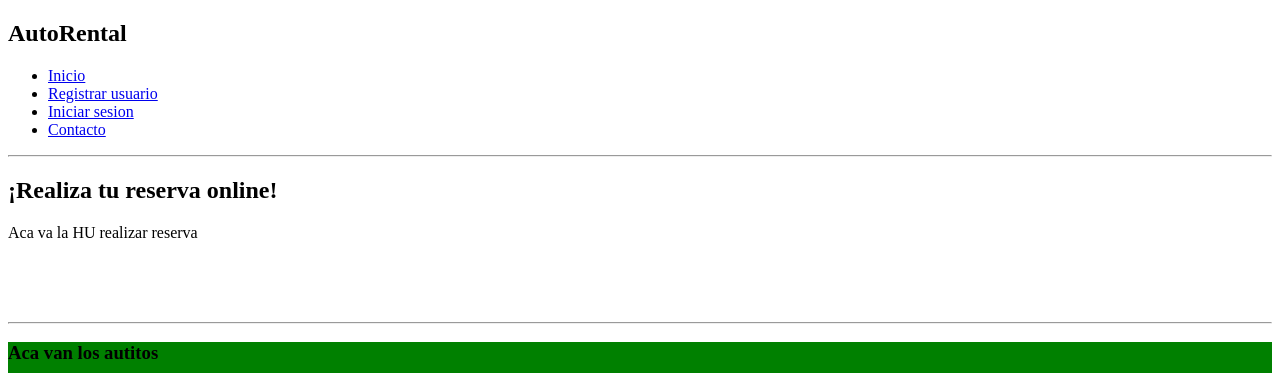
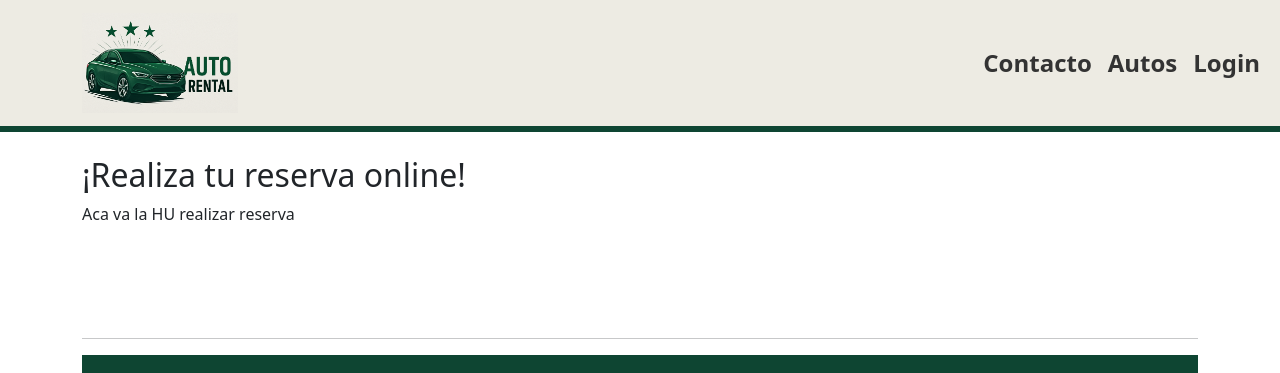
Before and after one commit to DiegoGarciaHerd/TP-Ing2, a Django app: page / in a window 1280 px wide. Shown: the top 373 px of the page. Run offline with Django 5.2, Linux system fonts and the light colour scheme.

Commit message:
Agrego el nuevo navbar usando bootstrap con el logo y la paleta de colores

```diff
--- a/home/static/home/styles.css
+++ b/home/static/home/styles.css
@@ -1,9 +1,36 @@
- .auto-imagen img {
-    width: 300px;
-    margin-right: 10px;
-    max-height: 160px;
+  .navbar-custom {
+    background-color: #edebe3;
+     border-bottom: 6px solid #0e4532;
+  }
+
+  .navbar-custom .nav-link,
+  .navbar-custom .navbar-brand {
+    color: #333;
+    font-weight: 600;
+  }
+
+  .navbar-custom .nav-link:hover {
+    color: #b1938c; /* Color al pasar el mouse */
+  }
+
+.auto-imagen {
+  max-width: 200px;
+  height: auto;
+  margin: 10px;
+  border-radius: 8px;
+  box-shadow: 0 2px 6px rgba(0, 0, 0, 0.1);
+}
+
+.lista.autos {
+  text-align: center;
+  padding: 20px;
+}
+
+.lista.autos h3 {
+  font-weight: 700;
+  margin-bottom: 20px;
 }
 
 .fondo {
-    background-color: green;
+    background-color:#0e4532;
 }
--- a/home/templates/home.html
+++ /dev/null
@@ -1,51 +0,0 @@
-<!DOCTYPE html>
-<html lang="es">
-<head>
-    <meta charset="UTF-8">
-    <title></title>
-    <style>
-        .auto-imagen {
-            width: 300px;
-            margin-right: 10px;
-            max-height: 160px;
-        }
-        .fondo {
-            background-color: green;
-        }
-     </style>
-</head>
-<body>
-    <nav>
-        <h1>AutoRental</h1>
-        <ul>
-            <li><a href="{% url 'home' %}">Inicio</a></li>
-            <li><a href="{% url 'registro' %}">Registrar usuario</a></li>
-            <li><a href="{% url 'login' %}">Iniciar sesion</a></li>
-            <li><a href="#">Contacto</a></li>
-        </ul>
-        <hr>
-    </nav>
-    <div>
-        <h2>¡Realiza tu reserva online!</h2>
-        <div>Aca va la HU realizar reserva
-            <br>
-            <br>
-            <br>
-            <br>
-            <br>
-            <hr>
-        </div>
-    </div>
-    <div class="lista autos fondo">
-        <h3>Aca van los autitos</h3>
-
-        <div>
-               <img src="https://www.lanacion.com.ar/resizer/v2/la-inteligencia-artificial-permite-responder-como-LYMN7QJ2I5DCZJNBEDYBWMFQ4Q.png?auth=ff8e437f74ae11675af7a411c15a2b4fb828801c568dcc0888de8fa79b4042c3&width=880&height=586&quality=70&smart=true" alt="Fiat Duna" class="auto-imagen">
-                <img src="https://tn.com.ar/resizer/v2/desde-su-llegada-a-argentina-en-1958-el-fiat-600-ha-pasado-por-diversas-transformaciones-adaptandose-a-las-necesidades-del-mercado-y-los-gustos-de-los-conductores-foto-wikipedia-RVBZ27PSSBGZLH4RRDHER7PO2A.jpg?auth=0f6cc52aff583ddc2cb366366d0c6bae674681b89b5993c4d9fa4f377825142d&width=1440" alt="Fitito" class="auto-imagen">
-                <img src="https://tn.com.ar/resizer/v2/un-ford-falcon-argentino-en-alemania-foto-foto-motorioustv-DDG63OO4WNGMHKD3ISKAKKTK7U.jpg?auth=e6443dba46f1d0fa08ff6992dc83ebba0afe9310090e2a36341c2d5f337f54f2&width=1440" alt="Falcon" class="auto-imagen">
-                <img src="https://autotest.com.ar/wp-content/uploads/2024/11/Peugeot-504-1994-perfil.jpg" alt="Peugor 504" class="auto-imagen">
-                <img src = "https://www.lavoz.com.ar/resizer/v2/H5RRRRFMBJBUPOYFGS65VUFT4E.gif?auth=0c2877157ca17f3f7a2796036961589d0a72bb0090f688d413cdf49b6a4863fd&auth=0c2877157ca17f3f7a2796036961589d0a72bb0090f688d413cdf49b6a4863fd&quality=75&smart=true&width=980&height=551" alt="Camaro Z11" class="auto-imagen">
-        </div>
-        </div>
-</body>
-</html>
--- /dev/null
+++ b/home/templates/home/base.html
@@ -0,0 +1,49 @@
+<!DOCTYPE html>
+<html lang="es">
+<head>
+    <meta charset="UTF-8">
+    <title>{% block title %}Autorental{% endblock %}</title>
+    <meta name="viewport" content="width=device-width, initial-scale=1">
+    <link href="https://cdn.jsdelivr.net/npm/bootstrap@5.3.3/dist/css/bootstrap.min.css" rel="stylesheet">
+   {% load static %}
+    <link rel="stylesheet" href="{% static 'home/styles.css' %}">
+</head>
+<body>
+
+<!-- NAVBAR -->
+<nav class="navbar navbar-expand-lg navbar-custom">
+  <div class="container-fluid">
+    {% load static %}
+    <a class="navbar-brand" href="{% url 'home' %}" style="margin-left: 70px;">
+        <img src="{% static 'home/img/logo.png' %}" alt="Autorental" height="100">
+    </a>
+    <button class="navbar-toggler" type="button" data-bs-toggle="collapse"
+            data-bs-target="#navbarNav" aria-controls="navbarNav"
+            aria-expanded="false" aria-label="Toggle navigation">
+      <span class="navbar-toggler-icon"></span>
+    </button>
+    <div class="collapse navbar-collapse" id="navbarNav">
+      <ul class="navbar-nav ms-auto">
+
+        <li class="nav-item">
+          <a class="nav-link fs-4" href= >Contacto</a>
+        </li>
+        <li class="nav-item">
+          <a class="nav-link fs-4" href="#">Autos</a>
+        </li>
+        <li class="nav-item">
+          <a class="nav-link fs-4" href="#">Login</a>
+        </li>
+      </ul>
+    </div>
+  </div>
+</nav>
+
+<!-- CONTENIDO DE CADA PAGINA -->
+<div class="container mt-4">
+  {% block content %}{% endblock %}
+</div>
+
+<script src="https://cdn.jsdelivr.net/npm/bootstrap@5.3.3/dist/js/bootstrap.bundle.min.js"></script>
+</body>
+</html>
--- /dev/null
+++ b/home/templates/home/home.html
@@ -0,0 +1,30 @@
+{% extends 'home/base.html' %}
+{% load static %}
+
+{% block title %}Inicio{% endblock %}
+
+{% block content %}
+    <div>
+        <h2>¡Realiza tu reserva online!</h2>
+        <div>
+            Aca va la HU realizar reserva
+            <br><br><br><br><br>
+            <hr>
+        </div>
+    </div>
+
+    <div class="lista autos fondo">
+        <h3>Aca van los autitos</h3>
+        <div>
+            <img src="https://www.lanacion.com.ar/resizer/v2/la-inteligencia-artificial-permite-responder-como-LYMN7QJ2I5DCZJNBEDYBWMFQ4Q.png?auth=ff8e437f74ae11675af7a411c15a2b4fb828801c568dcc0888de8fa79b4042c3&width=880&height=586&quality=70&smart=true" alt="Fiat Duna" class="auto-imagen">
+
+            <img src="https://tn.com.ar/resizer/v2/desde-su-llegada-a-argentina-en-1958-el-fiat-600-ha-pasado-por-diversas-transformaciones-adaptandose-a-las-necesidades-del-mercado-y-los-gustos-de-los-conductores-foto-wikipedia-RVBZ27PSSBGZLH4RRDHER7PO2A.jpg?auth=0f6cc52aff583ddc2cb366366d0c6bae674681b89b5993c4d9fa4f377825142d&width=1440" alt="Fitito" class="auto-imagen">
+
+            <img src="https://tn.com.ar/resizer/v2/un-ford-falcon-argentino-en-alemania-foto-foto-motorioustv-DDG63OO4WNGMHKD3ISKAKKTK7U.jpg?auth=e6443dba46f1d0fa08ff6992dc83ebba0afe9310090e2a36341c2d5f337f54f2&width=1440" alt="Falcon" class="auto-imagen">
+
+            <img src="https://autotest.com.ar/wp-content/uploads/2024/11/Peugeot-504-1994-perfil.jpg" alt="Peugeot 504" class="auto-imagen">
+
+            <img src="https://www.lavoz.com.ar/resizer/v2/H5RRRRFMBJBUPOYFGS65VUFT4E.gif?auth=0c2877157ca17f3f7a2796036961589d0a72bb0090f688d413cdf49b6a4863fd&quality=75&smart=true&width=980&height=551" alt="Camaro Z11" class="auto-imagen">
+        </div>
+    </div>
+{% endblock %}
--- a/home/views.py
+++ b/home/views.py
@@ -3,4 +3,4 @@ from django.shortcuts import render
 # Create your views here.
 
 def home(request):
-    return render(request, 'home.html')
+    return render(request, 'home/home.html')
```
Also changed, not shown: home/static/home/img/logo.png (added).
